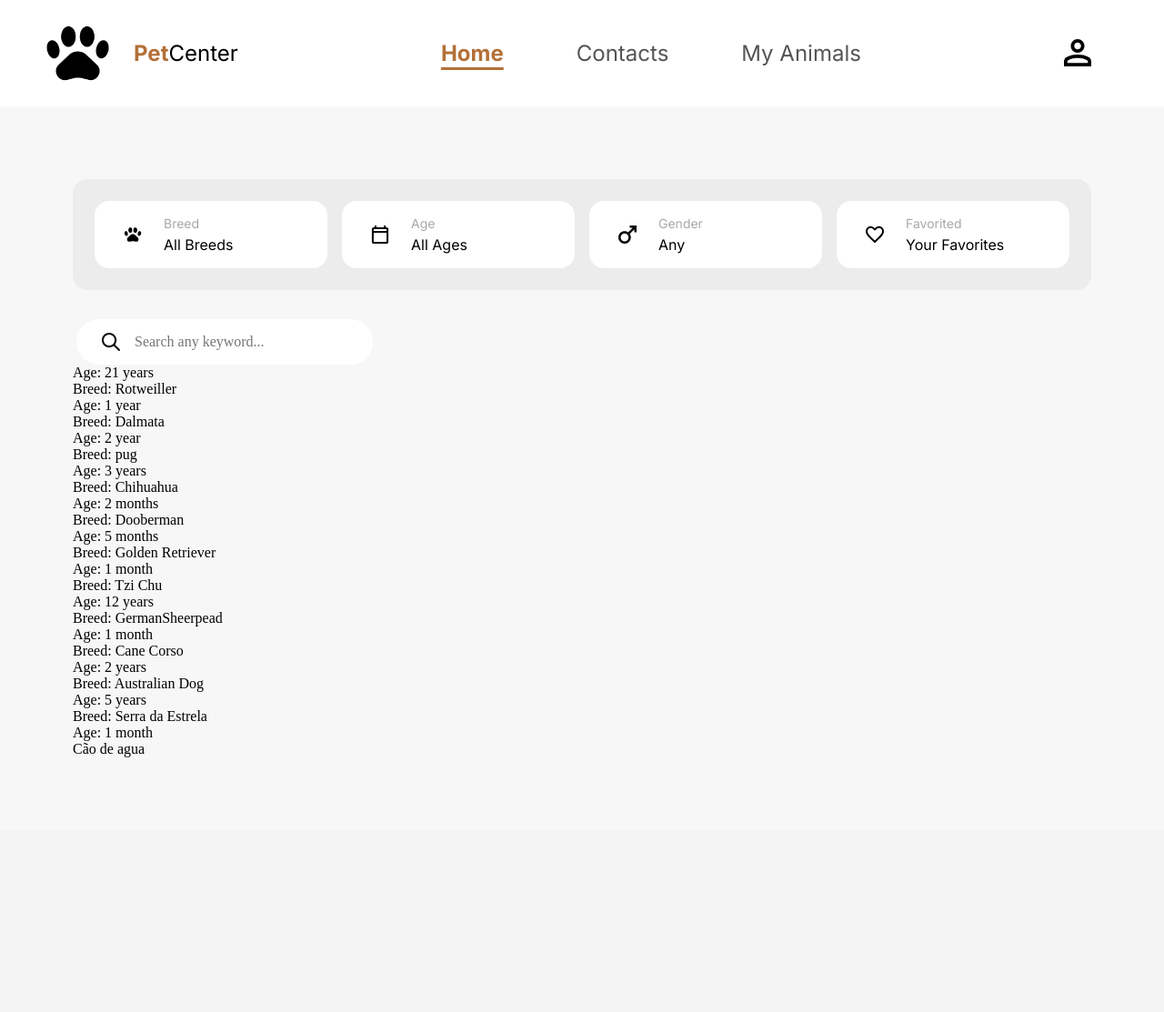
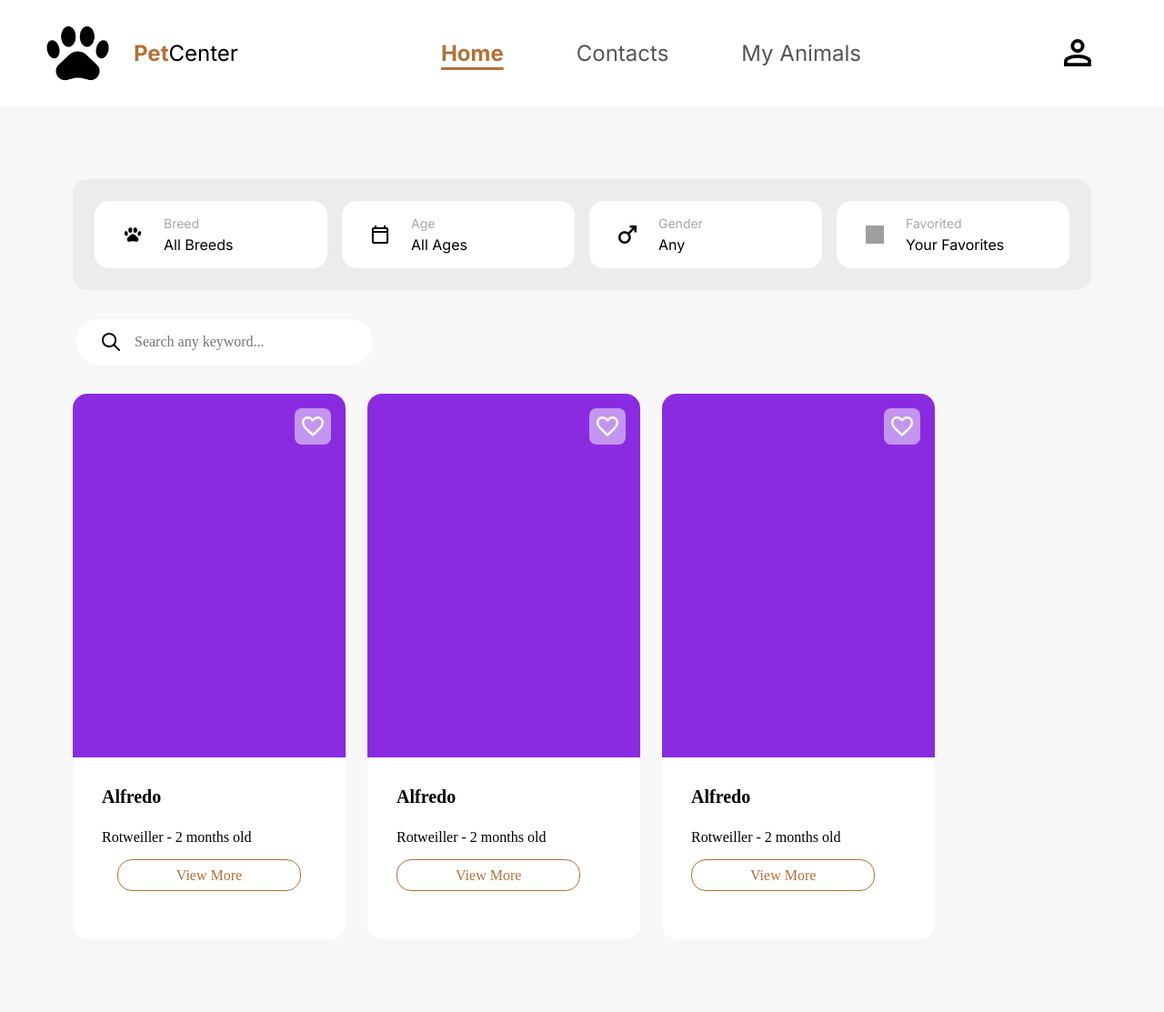
Before and after one commit to Linda0Sousa/petCenter, a Django app: template center/templates/center/feed.html in a window 1280 px wide. Shown: the whole page at 91% size. Before the commit the page ends 833 px from the top, so only its background shows below. Run offline with Django 5.2, Linux system fonts and the light colour scheme; the template is opened without the code that fills it, so the values that code supplies are empty; grey boxes are pictures that could not be loaded.

Commit message:
feed design done

```diff
--- a/center/static/center/css/feed.css
+++ b/center/static/center/css/feed.css
@@ -5,3 +5,61 @@ body {
 .feed{
     padding: 5rem;
 }
+
+.animals-photos{
+    display: grid;
+    grid-template-columns: repeat(4, 1fr);
+    gap: 1.5rem;
+    margin-top: 2rem;
+}
+
+.photo-container{
+    background-color: blueviolet;
+    width: 300px;
+    height: 400px;
+    border-radius: 1rem 1rem 0 0;
+    display: flex;
+    justify-content: flex-end;
+    align-items: flex-start;
+}
+
+.photo-container-info{
+    background-color: var(--background-contrast-color);
+    width: 300px;
+    height: 200px;
+    border-radius: 0 0 1rem 1rem;
+    padding: 2rem;
+}
+
+.view-more-container{
+   text-align: center;
+}
+
+.view-more{
+    color: var(--primary-color);
+    border: 1px solid var(--primary-color);
+    border-radius: var(--radius);
+    padding: 0.5rem 4rem;
+}
+
+.name{
+    font-weight: var(--font-bold);
+    font-size: 20px;
+    margin-bottom: 0.5rem;
+}
+
+.breed-age{
+    margin: 1.5rem 0rem;
+}
+
+.icon-container{
+    margin: 1rem 1rem 0 auto;
+}
+
+.like-icon{
+    background-color: color-mix(in srgb, var(--background-contrast-color) 50%, transparent);
+    width: 40px;
+    height: 40px;
+    padding: 0.5rem;
+    border-radius: 0.5rem;
+}
--- a/center/templates/center/feed.html
+++ b/center/templates/center/feed.html
@@ -16,78 +16,48 @@
 
 
             <div class="animals-photos">
+                <div class="animal-card">
                     <div class="photo-container">
-                    <div class="photo-container-info">
-                        <p>Age: 21 years</p>
-                        <p>Breed: Rotweiller</p>
+                        <div class="icon-container">
+                            <img src="{% static 'center/like.svg' %}" alt="like" class="like-icon">
                         </div>
                     </div>
-                <div class="photo-container">
                     <div class="photo-container-info">
-                        <p>Age: 1 year</p>
-                        <p>Breed: Dalmata</p>
+                        <p class="name">Alfredo</p>
+                        <p class="breed-age">Rotweiller - 2 months old</p>
+                        <div class="view-more-container">
+                            <a href="#" class="view-more">View More</a>
                         </div>
                     </div>
+                </div>
+
+                <div class="animal-card">
                     <div class="photo-container">
-                    <div class="photo-container-info">
-                        <p>Age: 2 year</p>
-                        <p>Breed: pug</p>
+                        <div class="icon-container">
+                            <img src="{% static 'center/like.svg' %}" alt="like" class="like-icon">
                         </div>
                     </div>
-                <div class="photo-container">
                     <div class="photo-container-info">
-                        <p>Age: 3 years</p>
-                        <p>Breed: Chihuahua</p>
+                        <p class="name">Alfredo</p>
+                        <p class="breed-age">Rotweiller - 2 months old</p>
+                        <a href="#" class="view-more">View More</a>
                     </div>
                 </div>
+
+
+                <div class="animal-card">
                     <div class="photo-container">
-                    <div class="photo-container-info">
-                        <p>Age: 2 months</p>
-                        <p>Breed: Dooberman</p>
+                        <div class="icon-container">
+                            <img src="{% static 'center/like.svg' %}" alt="like" class="like-icon">
                         </div>
                     </div>
-                <div class="photo-container">
                     <div class="photo-container-info">
-                        <p>Age: 5 months</p>
-                        <p>Breed: Golden Retriever</p>
+                        <p class="name">Alfredo</p>
+                        <p class="breed-age">Rotweiller - 2 months old</p>
+                        <a href="#" class="view-more">View More</a>
                     </div>
                 </div>
-                <div class="photo-container">
-                    <div class="photo-container-info">
-                        <p>Age: 1 month</p>
-                        <p>Breed: Tzi Chu</p>
-                    </div>
-                </div>
-                <div class="photo-container">
-                    <div class="photo-container-info">
-                        <p>Age: 12 years</p>
-                        <p>Breed: GermanSheerpead</p>
-                    </div>
-                </div>
-                <div class="photo-container">
-                    <div class="photo-container-info">
-                        <p>Age: 1 month</p>
-                        <p>Breed: Cane Corso</p>
-                    </div>
-                </div>
-                <div class="photo-container">
-                    <div class="photo-container-info">
-                        <p>Age: 2 years</p>
-                        <p>Breed: Australian Dog</p>
-                    </div>
-                </div>
-                <div class="photo-container">
-                    <div class="photo-container-info">
-                        <p>Age: 5 years</p>
-                        <p>Breed: Serra da Estrela</p>
-                    </div>
-                </div>
-                <div class="photo-container">
-                    <div class="photo-container-info">
-                        <p>Age: 1 month</p>
-                        <p>Cão de agua</p>
-                    </div>
-                </div>
+
             </div>
         </div>
     {% endblock %}
```
Also changed, not shown: center/static/center/heart.svg (deleted), center/static/center/like.svg (added). Lines whose indentation alone changed are shown as unchanged.
